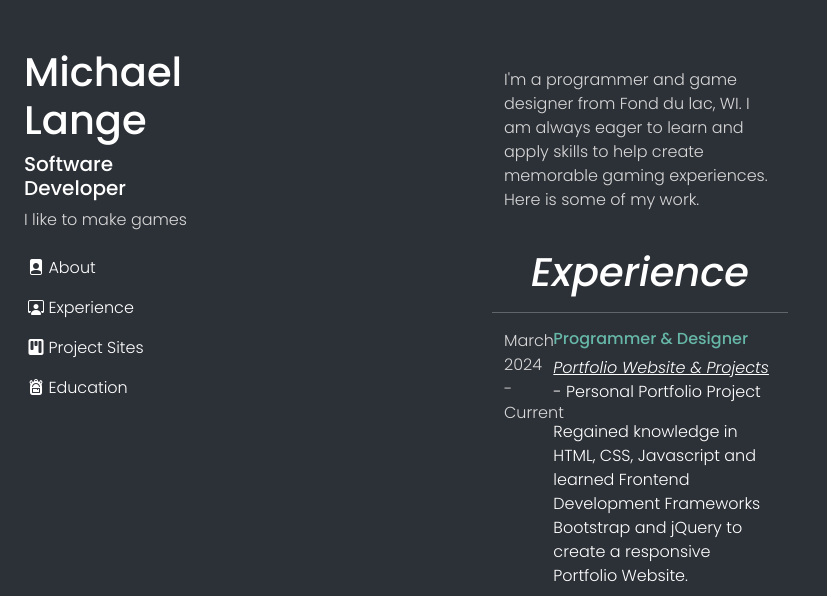
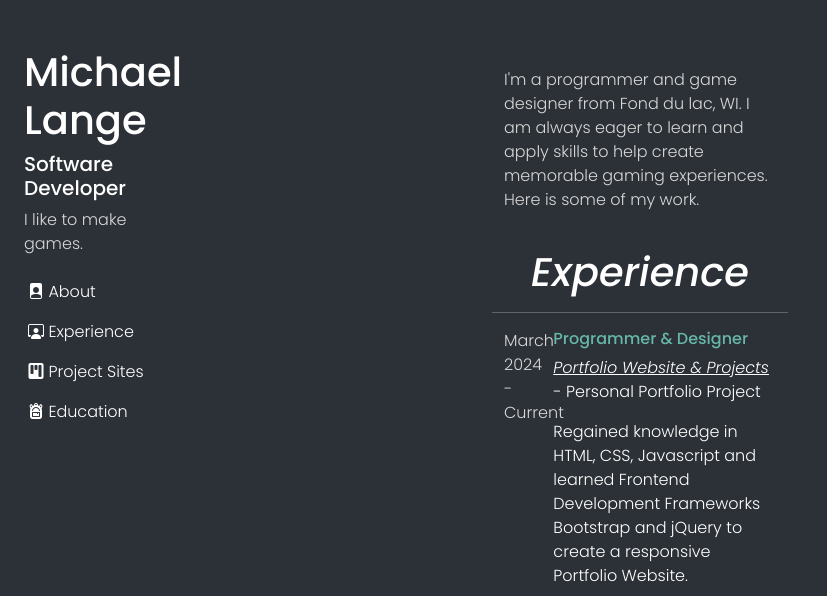
Before and after one commit to Michael-lange/Portfolio, a plain HTML site: page index.html in a window 1280 px wide. Shown: the top 596 px of the page, without its empty margins (0-827 px from the left). Drawn offline with nearby package versions, Linux system fonts and the light colour scheme.

Commit message:
Added period for test push.

```diff
--- a/index.html
+++ b/index.html
@@ -30,7 +30,7 @@
                     <h5>Software Developer</h5>
                 </div>
                 <div class="row mx-auto">
-                    <p class="lightgray">I like to make games</p>
+                    <p class="lightgray">I like to make games.</p>
                 </div>
                 <ul class="nav flex-column">
                     <li class="nav-item">
```
